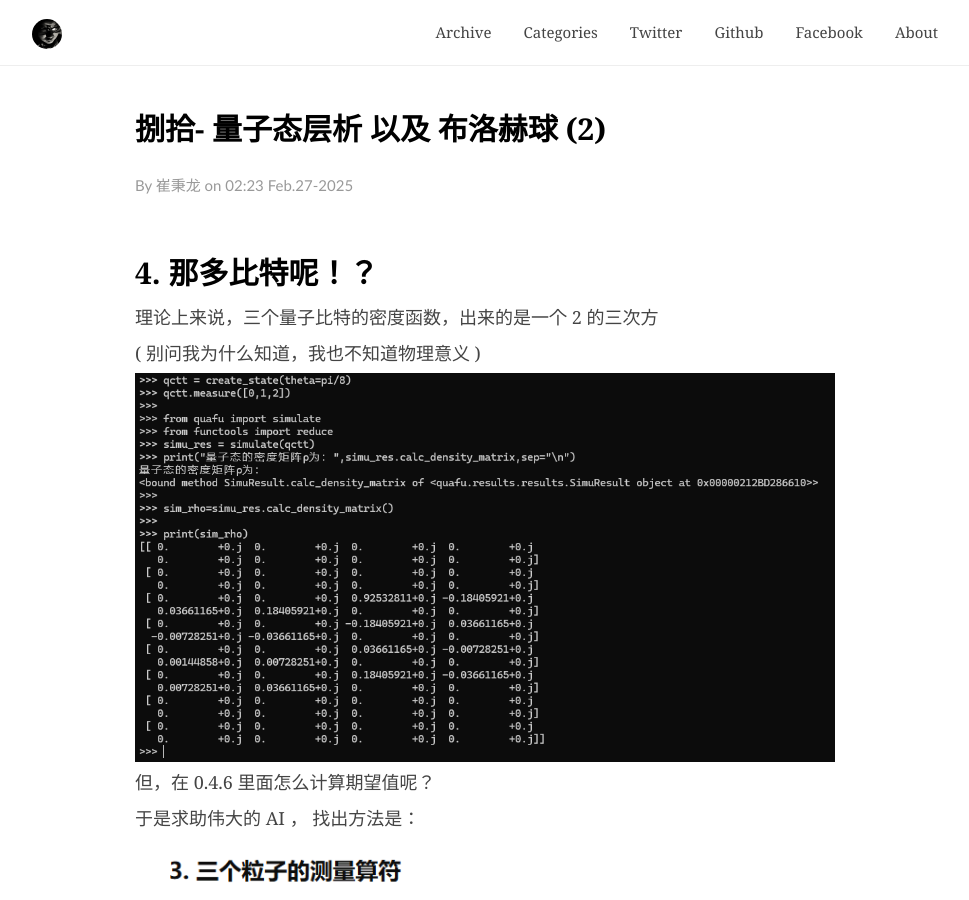
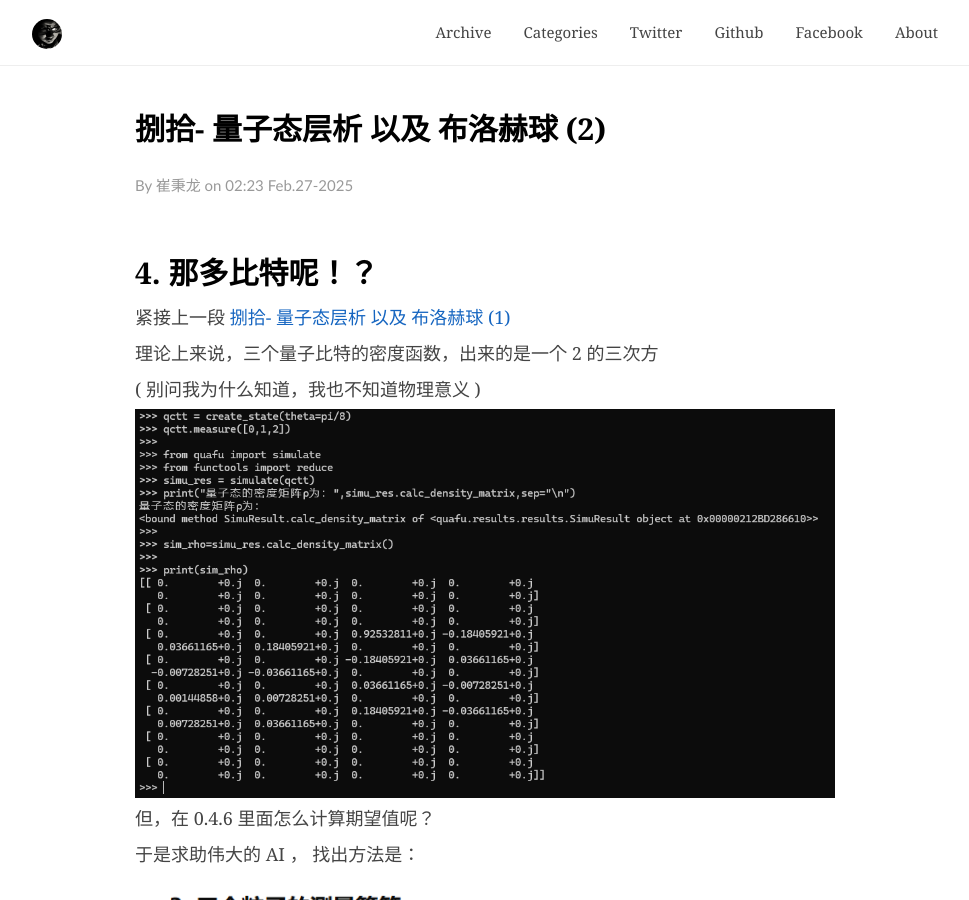
Before and after one commit to BerryBC/berrybc.github.io, a Jekyll site: the page built from _posts/SanShiShu/2025-02-26-80-Quantum_state_tomography_Bloch_Sphere_2.md, in a window 1280 px wide and 900 px high. Shown: the whole window, without its empty margins (155-1124 px from the left). Built offline with Jekyll 4.4.1, drawn with Linux system fonts in a browser that asks for light colours.

Commit message:
更新链接

```diff
--- a/_posts/SanShiShu/2025-02-26-80-Quantum_state_tomography_Bloch_Sphere_2.md
+++ b/_posts/SanShiShu/2025-02-26-80-Quantum_state_tomography_Bloch_Sphere_2.md
@@ -9,6 +9,9 @@
 
 
 ## 4. 那多比特呢！？
+
+紧接上一段 [捌拾- 量子态层析 以及 布洛赫球 (1)](https://berrybc.github.io/%E4%B8%89%E4%B8%96%E4%B9%A6%E8%AE%B0%E5%BD%95/80-Quantum_state_tomography_Bloch_Sphere_1/)
+
 
 理论上来说，三个量子比特的密度函数，出来的是一个 2 的三次方
 
```
